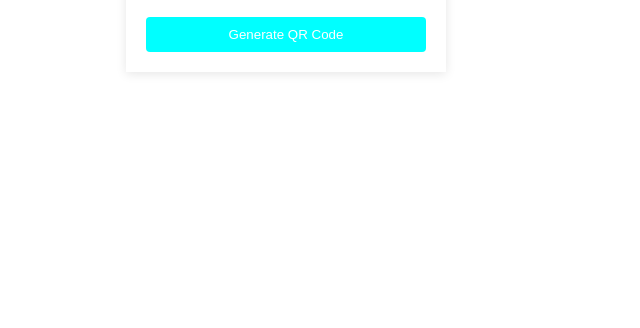
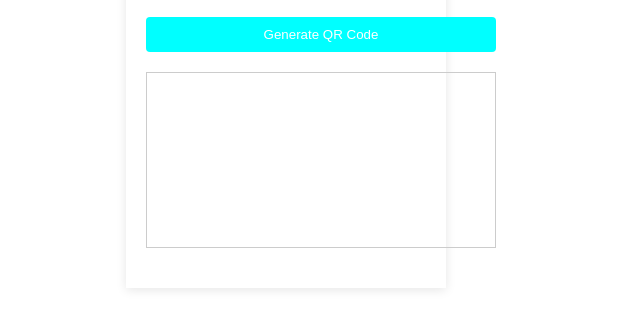
Before and after one commit to Ronaldojagan/NeoiconTask, a plain HTML site: page passwordgenerator/index.html in a window 1280 px wide. Shown: the part 322-650 px from the top of the page, without its empty margins (386-1026 px from the left). Drawn offline with Linux system fonts and the light colour scheme.

Commit message:
Update index.html

```diff
--- a/passwordgenerator/index.html
+++ b/passwordgenerator/index.html
@@ -12,7 +12,7 @@
          <h1>QR Code Generator</h1>
          <input type="text" id="text" placeholder="Enter URL here" />
         <button id="generateButton" onclick="generateQR()">Generate QR Code</button>
-        <div id="qrcode"></div>
+        <canvas id="qrcode"></canvas>
     </div>
     <script src="script.js"></script>
 </body>
```
